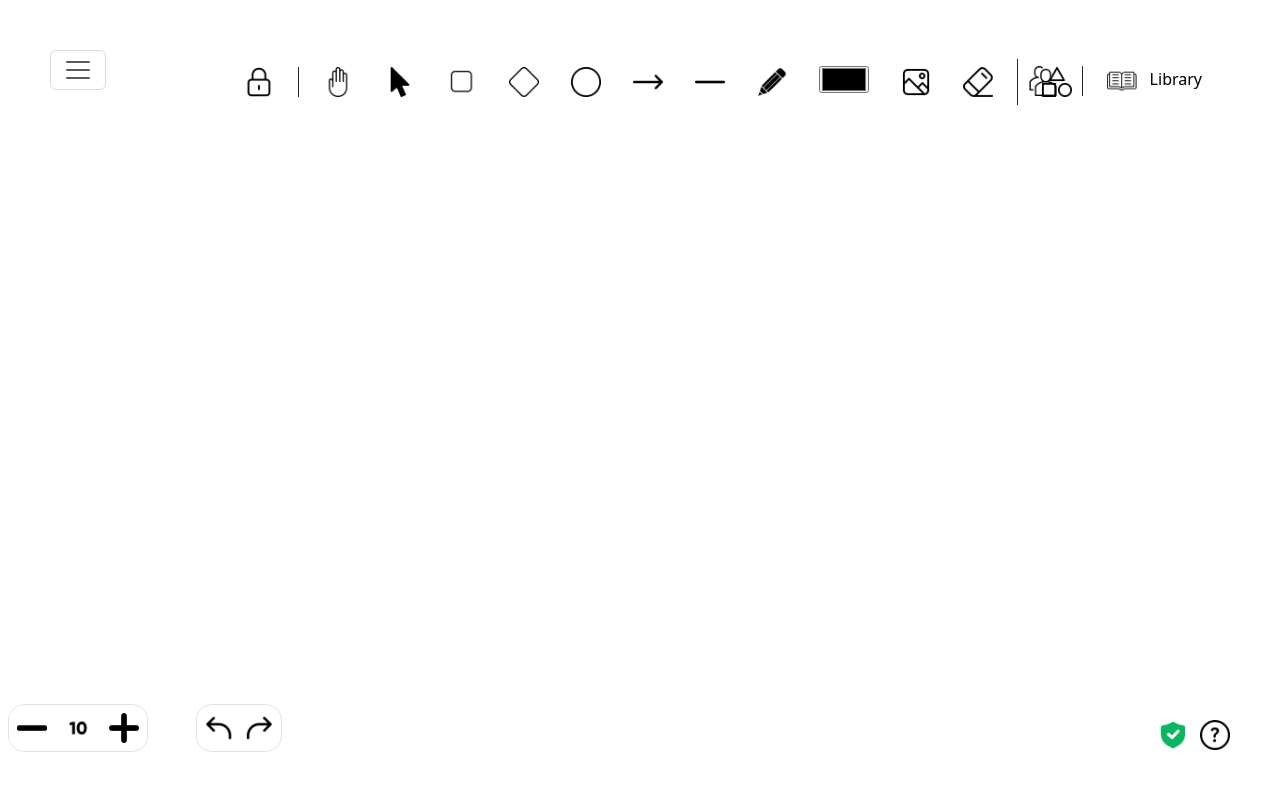
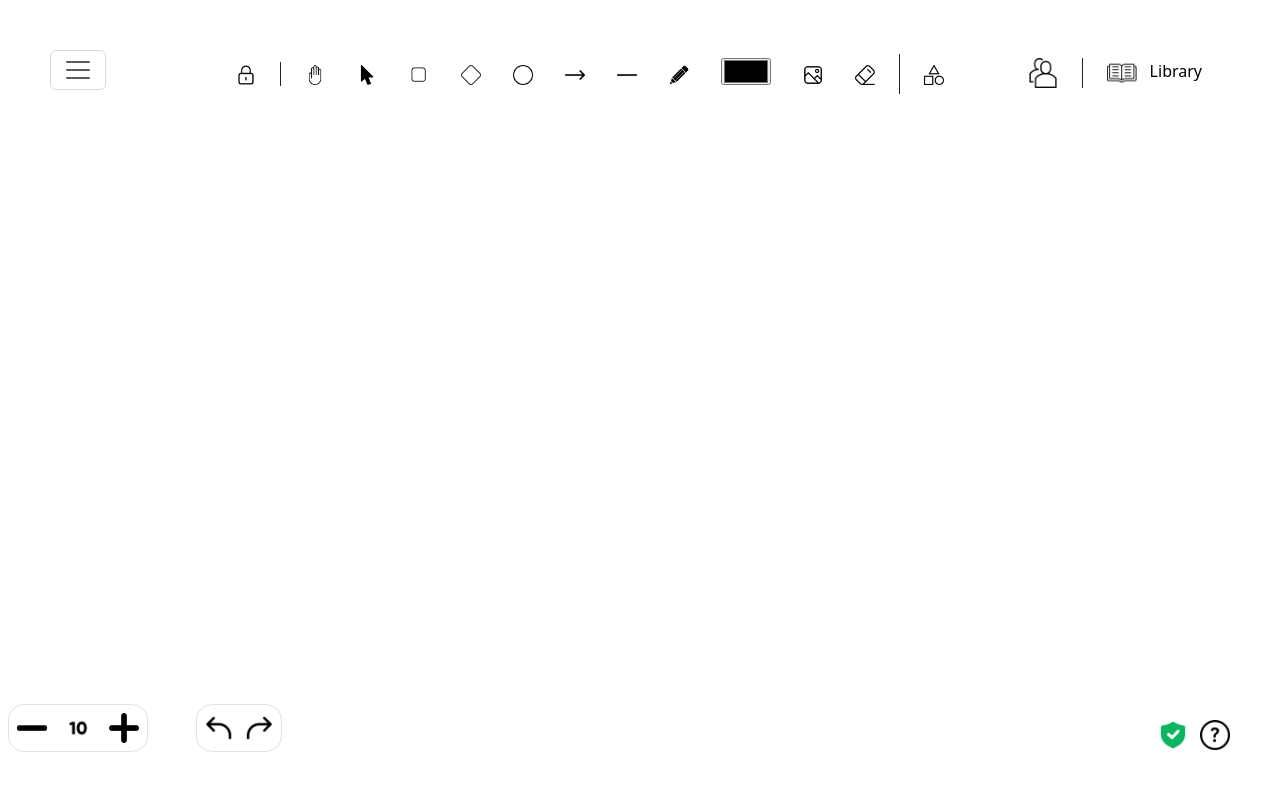
Before and after one commit to PratapChaudhari/excalidraw-clone, a plain HTML site: page index.html in a window 1280 px wide. Drawn offline with nearby package versions, Linux system fonts and the light colour scheme.

Commit message:
final push

```diff
--- a/index.html
+++ b/index.html
@@ -172,96 +172,96 @@
           style="display: flex; justify-content: center; align-items: center"
           id="top-center"
         >
-          <nav class="navbar">
-            <div class="container-fluid">
+          <nav class="met">
+            <div class="container-fluid met">
               <ul>
                 <li class="pe-4 me-2 border-end border-dark functio">
                   <a href="#">
-                    <img
+                    <img class="let"
                       src="padlock.png"
                       alt="padlock image"
-                      width="30"
-                      height="30"
+                      width="20"
+                      height="20"
                     />
                   </a>
                 </li>
                 <li class="p-2 mx-2 functio">
                   <a href="#">
-                    <img
+                    <img class="let"
                       src="hand.png"
                       alt="hand image"
-                      width="30"
-                      height="30"
+                      width="20"
+                      height="20"
                     />
                   </a>
                 </li>
                 <li class="p-2 mx-2 functio">
                   <a href="#">
-                    <img
+                    <img class="let"
                       src="cursor.png"
                       alt="cursor image"
-                      width="30"
-                      height="30"
+                      width="20"
+                      height="20"
                     />
                   </a>
                 </li>
                 <li class="p-2 mx-2 functio">
                   <a href="#">
-                    <img
+                    <img class="let"
                       src="square.png"
                       alt="square image"
-                      width="30"
-                      height="30"
+                      width="20"
+                      height="20"
                     />
                   </a>
                 </li>
                 <li class="p-2 mx-2 functio">
                   <a href="#">
-                    <img
+                    <img class="let"
                       src="rhombus.png"
                       alt="rhombus image"
-                      width="30"
-                      height="30"
+                      width="20"
+                      height="20"
                     />
                   </a>
                 </li>
                 <li class="p-2 mx-2 functio">
                   <a href="#">
-                    <img
+                    <img class="let"
                       src="circle.png"
                       alt="circle image"
-                      width="30"
-                      height="30"
+                      width="20"
+                      height="20"
                     />
                   </a>
                 </li>
                 <li class="p-2 mx-2 functio">
                   <a href="#">
-                    <img
+                    <img class="let"
                       src="right-arrow.png"
                       alt="right-arrow image"
-                      width="30"
-                      height="30"
+                      width="20"
+                      height="20"
                     />
                   </a>
                 </li>
                 <li class="p-2 mx-2 functio">
                   <a href="#">
-                    <img
+                    <img class="let"
                       src="line.png"
                       alt="line image"
-                      width="30"
-                      height="30"
+                      width="20"
+                      height="20"
                     />
                   </a>
                 </li>
                 <li class="p-2 mx-2 functio" id="pencil">
                   <a href="#">
-                    <img
+                    <img class="let"
                       src="Pencil.png"
                       alt="line image"
-                      width="30"
-                      height="30"
+                      width="20"
+                      height="20"
                     />
                   </a>
                 </li>
@@ -271,31 +271,31 @@
                 </li>
                 <li class="p-2 mx-2 functio">
                   <a href="#">
-                    <img
+                    <img class="let"
                       src="gallery.png"
                       alt="gallery image"
-                      width="30"
-                      height="30"
+                      width="20"
+                      height="20"
                     />
                   </a>
                 </li>
                 <li class="p-2 mx-2 functio">
                   <a href="#">
-                    <img
+                    <img class="let"
                       src="eraser.png"
                       alt="eraser image"
-                      width="30"
-                      height="30"
+                      width="20"
+                      height="20"
                     />
                   </a>
                 </li>
                 <li class="p-2 px-4 mx-2 border-start border-dark functio">
                   <a href="#">
-                    <img
+                    <img class="let"
                       src="shapes.png"
                       alt="shapes image"
-                      width="30"
-                      height="30"
+                      width="20"
+                      height="20"
                     />
                   </a>
                 </li>
@@ -307,8 +307,8 @@
           style="display: flex; justify-content: flex-end; align-items: center"
           id="top-right"
         >
-          <nav class="navbar">
-            <div class="container-fluid">
+          <nav class="example">
+            <div class="container-fluid example">
               <ul>
                 <li class="pe-4 me-2 border-end border-dark functio">
                   <a href="#">
--- a/style.css
+++ b/style.css
@@ -113,3 +113,19 @@ header {
     background-color: rgb(207, 207, 206);
 
   }
+  @media screen and (max-width: 1000px) {
+    div.example{
+      display: none;
+
+    }
+    .met{
+      overflow:unset;
+      display:inline;
+      width:100vw;
+
+    }
+    .let{
+      padding:0px;
+      margin: 0px;
+      height:10px;
+    }
```
